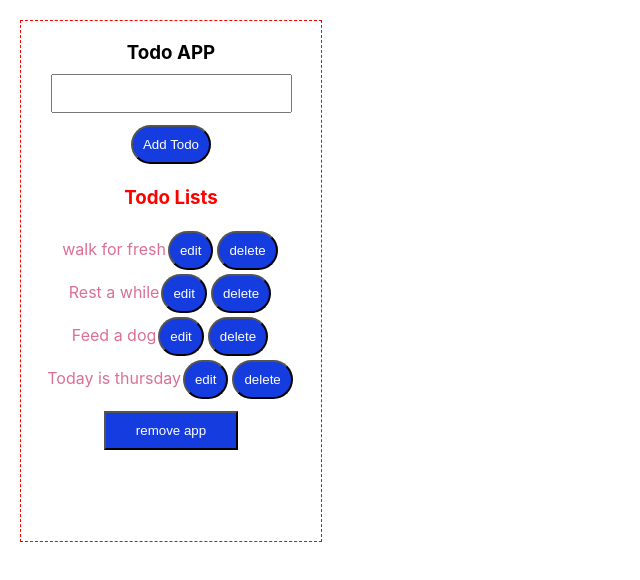
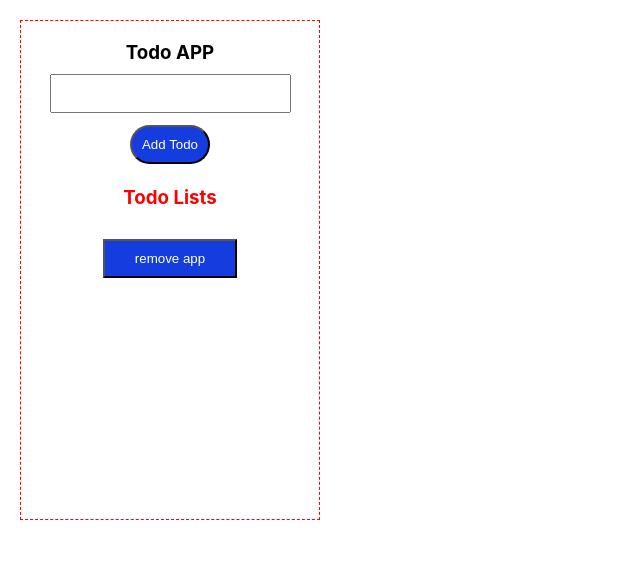
Before and after one commit to BishalChansi5/first_project, a React (Create React App) app: page / in a window 1280 px wide. Shown: the top 580 px of the page, without its empty margins (0-640 px from the left). Built offline with nearby package versions, Linux system fonts and the light colour scheme.

Commit message:
Local storage value store and retrive with useEffect

```diff
--- a/src/App.js
+++ b/src/App.js
@@ -1,6 +1,6 @@
 
 import './App.css';
-import Todo from './components/Todo';
+// import Todo from './components/Todo';
 import Web from './components/Web';
 
 function App() {
--- a/src/components/Web.css
+++ b/src/components/Web.css
@@ -6,6 +6,8 @@
     border-style: dashed;
     height: 500px;
     width: 300px;
+    box-sizing: border-box;
+
 }
 
 .logo
--- a/src/components/Web.jsx
+++ b/src/components/Web.jsx
@@ -1,17 +1,26 @@
-import React, { useState } from 'react'
+import React, { useEffect, useState } from 'react'
 import './Web.css'
 const Web = () => {
   const [inputData,setInputData]=useState(' ')
-  const [todos,setTodos]=useState([
-    "walk for fresh",
-    "Rest a while",
-    "Feed a dog",
-    "Today is thursday"
-  ])
+  // local storage ko value ki empty value
+  const [todos,setTodos]=useState(JSON.parse(localStorage.getItem('lists')) || [] )
 
   console.log (inputData);
-const handleSubmit= () =>{//function declared
-  setTodos([...todos,inputData])//passing the value of array in inputData variable when button is clicked
+//use effect to set the todos array to local storage
+  useEffect(() => {
+      localStorage.setItem('lists',JSON.stringify(todos))
+  }, [todos])
+
+//use effect to fetch data from local storage
+useEffect(() =>{
+   const data =JSON.parse(localStorage.getItem('lists'))
+    if(data){
+      setTodos(data)
+    }
+},[])
+
+function handleSubmit(){//function declared
+  setTodos([...todos,inputData])//passing the value in array  when button is clicked
   setInputData(' ')//making the text box empty after taking value
 
 }
@@ -20,13 +29,16 @@ function handleRemove(){//function declared
 }
 function deleteTodo(index){
  const newTodos=[...todos]//value of array put in newTodos string[]
- newTodos.splice(index)//delete the value of selected index
+ newTodos.splice(index,1)//delete the value of selected index
  setTodos(newTodos)//remaining value of array after deleting selected value
 }
 function updateTodo(index){
 const newTodos=[...todos]
-newTodos.splice(index,1)
-setTodos(newTodos)
+newTodos.splice(index,1,inputData)
+ setTodos(newTodos)
+ setInputData(todos[index])
+// setInputData(' ')
+
 
 // setTodos(['hello'])
 }
@@ -47,7 +59,7 @@ setTodos(newTodos)
             <input
             type="button"
             value="Add Todo"
-            onClick={handleSubmit}
+            onClick={ handleSubmit}//calling function first method
             />
 
         </div>
@@ -61,9 +73,10 @@ setTodos(newTodos)
               <li>
                 {todo}
                 {/* //value of array one at a time */}
-                <input type="button" value="edit" onClick={()=> updateTodo(todos.indexOf(todo))}/>
-                <input type="button" value="delete" onClick={()=> deleteTodo(todos.indexOf(todo))}/>
+                <input type="button" value="edit" onClick={()=> updateTodo(todos.indexOf(todo))} id="update"/>
+                <input type="button" value="delete" onClick={()=> deleteTodo(todos.indexOf(todo)) } />
               </li>
+              // running in loop
             ))
           }
             <li></li>
@@ -72,6 +85,8 @@ setTodos(newTodos)
         </div>
         <div className='remove'>
             <button onClick={handleRemove}>remove app</button>
+            {/* calling function second method */}
+
         </div>
     </div>
   )
```
